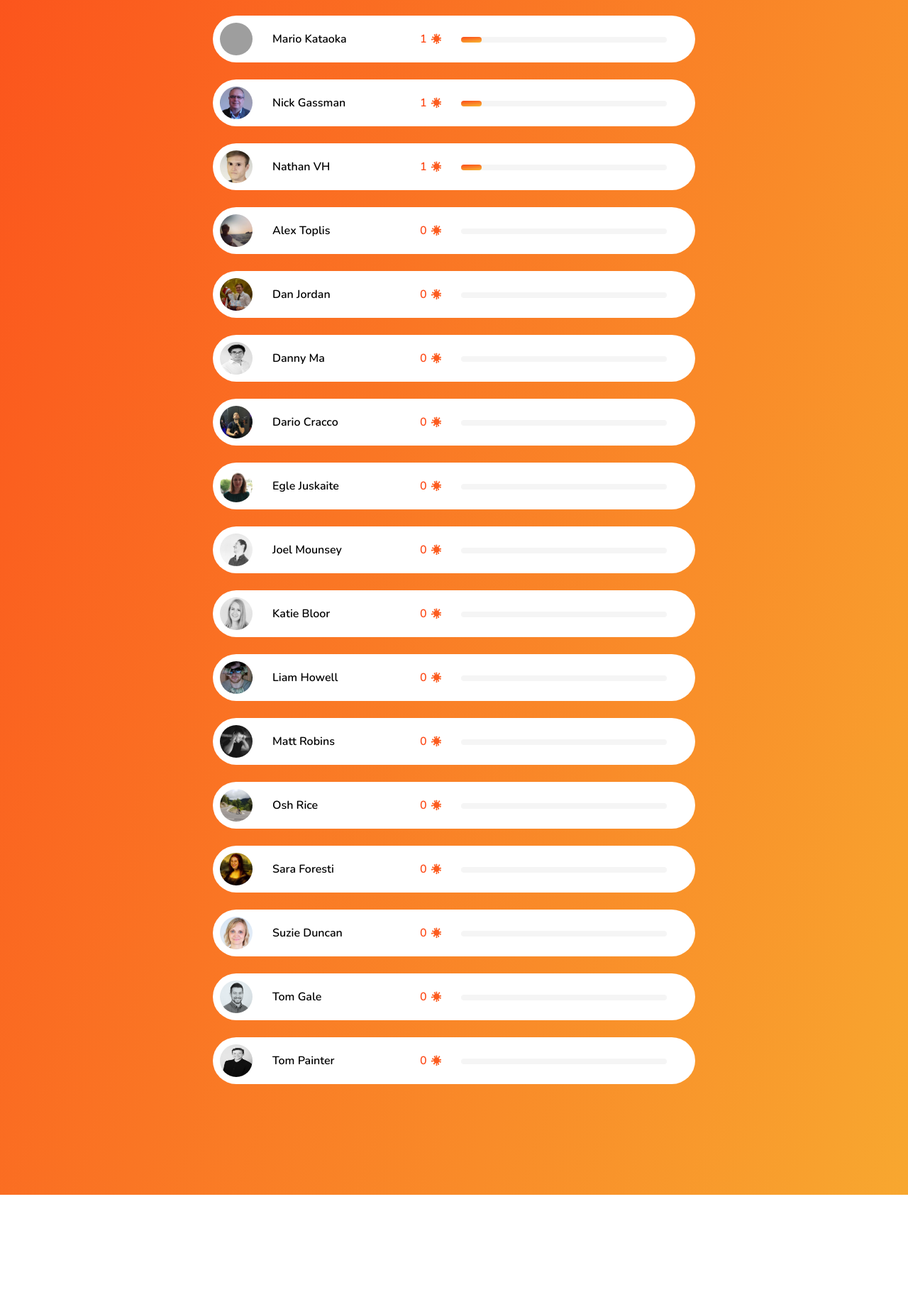
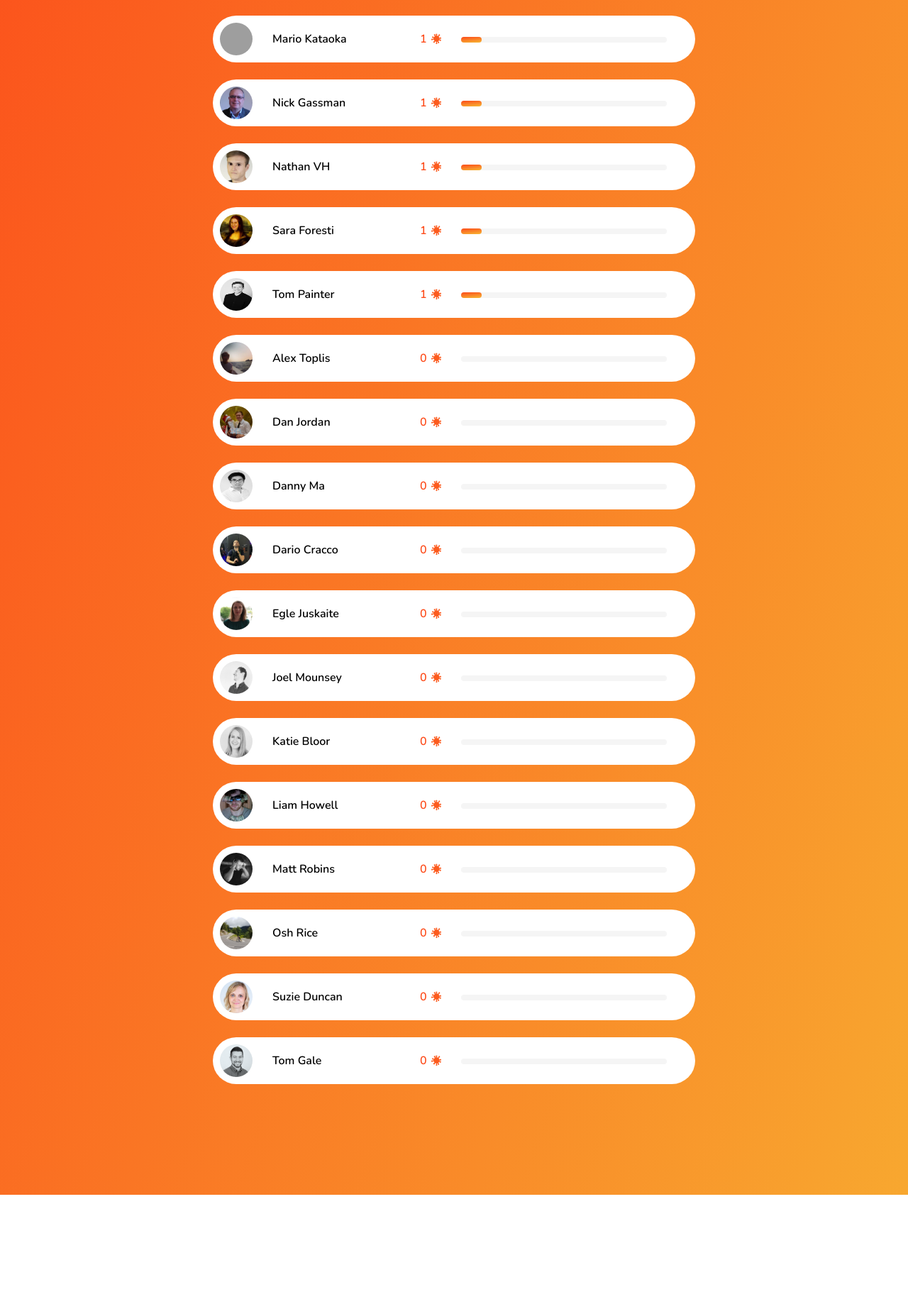
Before and after one commit to LiamGosnell/hokrona.github.io, a Jekyll site: the page built from index.html, in a window 1280 px wide. Shown: the part 751-2596 px from the top of the page at 71% size. Built offline with Jekyll 4.4.1, drawn with Linux system fonts in a browser that asks for light colours; some web fonts are replaced; grey boxes are pictures that could not be loaded.

Commit message:
Leaderboard Updates

```diff
--- a/_config.yml
+++ b/_config.yml
@@ -53,6 +53,12 @@ leaderboard:
     - name: Nathan VH
       score: 1
       image: ../assets/img/people/nvh-image.png
+    - name: Sara Foresti
+      score: 1
+      image: ../assets/img/people/sf-image.png
+    - name: Tom Painter
+      score: 1
+      image: ../assets/img/people/tp-image.png
     - name: Alex Toplis
       score: 0
       image: ../assets/img/people/at-image.png
@@ -83,18 +89,12 @@ leaderboard:
     - name: Osh Rice
       score: 0
       image: ../assets/img/people/or-image.png
-    - name: Sara Foresti
-      score: 0
-      image: ../assets/img/people/sf-image.png
     - name: Suzie Duncan
       score: 0
       image: ../assets/img/people/sd-image.png
     - name: Tom Gale
       score: 0
       image: ../assets/img/people/tg-image.png
-    - name: Tom Painter
-      score: 0
-      image: ../assets/img/people/tp-image.png
 
 rules:
   title: The rules
```
Also changed, not shown: 2 other files.
